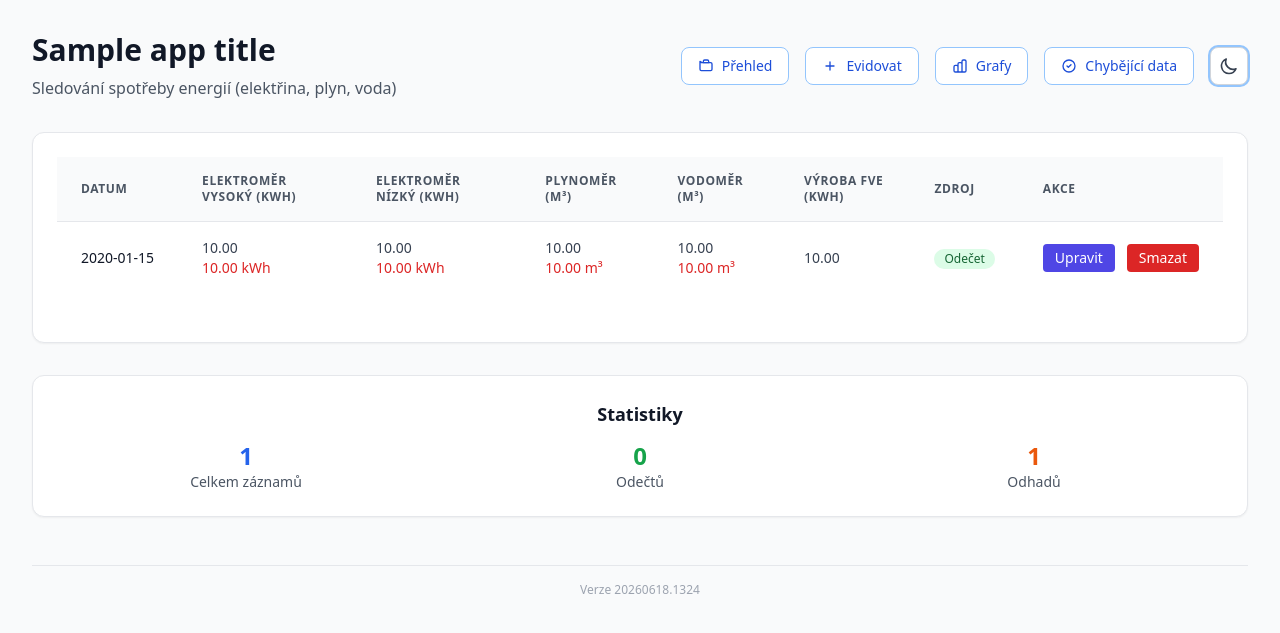
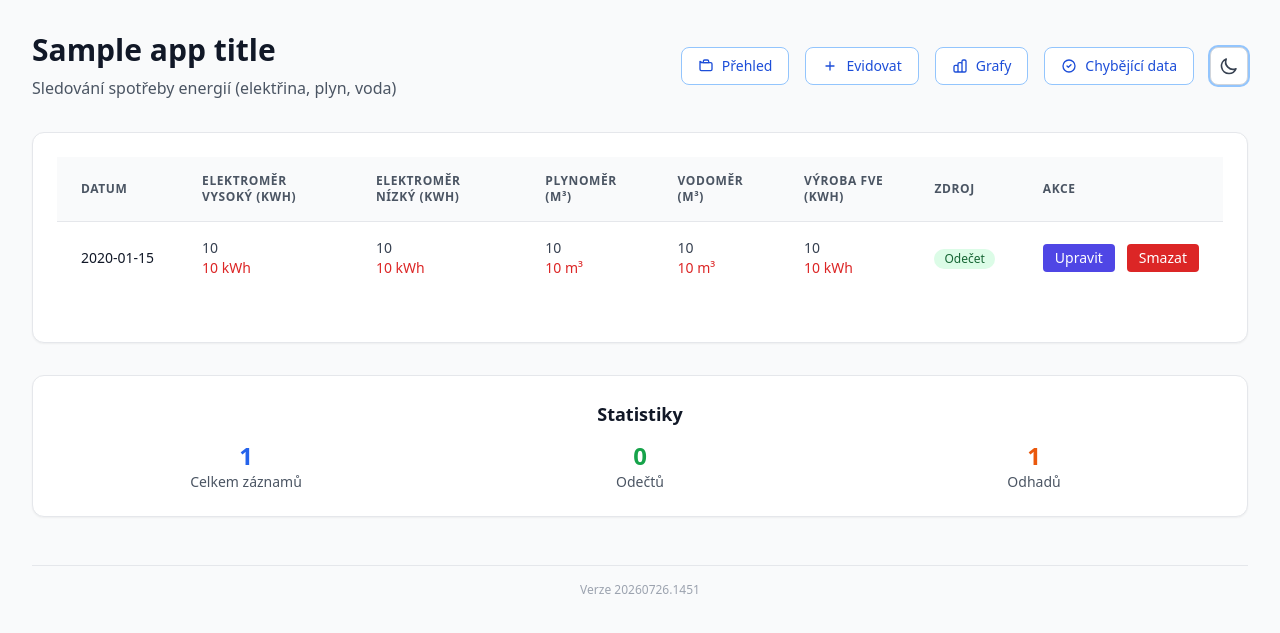
Before and after one commit to elvisek2020/web-evidence_spotreby_energii, a FastAPI app: template app/templates/index.html in a window 1280 px wide. Shown: the top 633 px of the page. Run offline with FastAPI, Linux system fonts and the light colour scheme; the template is opened without the code that fills it: most values are stand-ins (such as "Sample title", 1, 10 or a date in 2020); parts of the project's set-up code (start-up, migrations or seed data) failed here and were passed over; some libraries are stand-ins or nearby versions.

Commit message:
Přehled: diff FVE a celá čísla v tabulce.
Doplněn rozdíl výroby FVE oproti předchozímu záznamu a hodnoty v přehledu se zobrazují bez desetinných míst.

```diff
--- a/app/routers/spotreba.py
+++ b/app/routers/spotreba.py
@@ -48,7 +48,8 @@ async def get_spotreba_list(
             "diff_elektromer_vysoky": None,
             "diff_elektromer_nizky": None,
             "diff_plynomer": None,
-            "diff_vodomer": None
+            "diff_vodomer": None,
+            "diff_fve": None,
         }
 
         # Výpočet rozdílů s předchozím záznamem
@@ -58,6 +59,7 @@ async def get_spotreba_list(
             record_dict["diff_elektromer_nizky"] = record.elektromer_nizky - prev_record.elektromer_nizky
             record_dict["diff_plynomer"] = record.plynomer - prev_record.plynomer
             record_dict["diff_vodomer"] = record.vodomer - prev_record.vodomer
+            record_dict["diff_fve"] = (record.fve or 0) - (prev_record.fve or 0)
 
         result.append(SpotrebaWithDiff(**record_dict))
 
--- a/app/schemas.py
+++ b/app/schemas.py
@@ -57,6 +57,7 @@ class SpotrebaWithDiff(SpotrebaResponse):
     diff_elektromer_nizky: Optional[float] = None
     diff_plynomer: Optional[float] = None
     diff_vodomer: Optional[float] = None
+    diff_fve: Optional[float] = None
 
 class MissingDataSuggestion(BaseModel):
     """Schéma pro návrh chybějících dat"""
--- a/app/static/version.json
+++ b/app/static/version.json
@@ -1,3 +1,3 @@
 {
-  "version": "20260618.1324"
+  "version": "20260726.1451"
 }
--- a/app/templates/index.html
+++ b/app/templates/index.html
@@ -30,47 +30,52 @@
                         </td>
                         <td class="px-6 py-4 whitespace-nowrap text-sm text-gray-700 dark:text-gray-300">
                             <div class="flex flex-col">
-                                <span class="table-value dark:text-white">{{ "%.2f"|format(record.elektromer_vysoky) }}</span>
+                                <span class="table-value dark:text-white">{{ "%.0f"|format(record.elektromer_vysoky) }}</span>
                                 {% if record.diff_elektromer_vysoky is not none %}
                                     <span class="table-diff {% if record.diff_elektromer_vysoky >= 0 %}text-green-600 dark:text-green-400{% else %}text-red-600 dark:text-red-400{% endif %}">
-                                        {% if record.diff_elektromer_vysoky >= 0 %}+{% endif %}{{ "%.2f"|format(record.diff_elektromer_vysoky) }} kWh
+                                        {% if record.diff_elektromer_vysoky >= 0 %}+{% endif %}{{ "%.0f"|format(record.diff_elektromer_vysoky) }} kWh
                                     </span>
                                 {% endif %}
                             </div>
                         </td>
                         <td class="px-6 py-4 whitespace-nowrap text-sm text-gray-700 dark:text-gray-300">
                             <div class="flex flex-col">
-                                <span class="table-value dark:text-white">{{ "%.2f"|format(record.elektromer_nizky) }}</span>
+                                <span class="table-value dark:text-white">{{ "%.0f"|format(record.elektromer_nizky) }}</span>
                                 {% if record.diff_elektromer_nizky is not none %}
                                     <span class="table-diff {% if record.diff_elektromer_nizky >= 0 %}text-green-600 dark:text-green-400{% else %}text-red-600 dark:text-red-400{% endif %}">
-                                        {% if record.diff_elektromer_nizky >= 0 %}+{% endif %}{{ "%.2f"|format(record.diff_elektromer_nizky) }} kWh
+                                        {% if record.diff_elektromer_nizky >= 0 %}+{% endif %}{{ "%.0f"|format(record.diff_elektromer_nizky) }} kWh
                                     </span>
                                 {% endif %}
                             </div>
                         </td>
                         <td class="px-6 py-4 whitespace-nowrap text-sm text-gray-700 dark:text-gray-300">
                             <div class="flex flex-col">
-                                <span class="table-value dark:text-white">{{ "%.2f"|format(record.plynomer) }}</span>
+                                <span class="table-value dark:text-white">{{ "%.0f"|format(record.plynomer) }}</span>
                                 {% if record.diff_plynomer is not none %}
                                     <span class="table-diff {% if record.diff_plynomer >= 0 %}text-green-600 dark:text-green-400{% else %}text-red-600 dark:text-red-400{% endif %}">
-                                        {% if record.diff_plynomer >= 0 %}+{% endif %}{{ "%.2f"|format(record.diff_plynomer) }} m³
+                                        {% if record.diff_plynomer >= 0 %}+{% endif %}{{ "%.0f"|format(record.diff_plynomer) }} m³
                                     </span>
                                 {% endif %}
                             </div>
                         </td>
                         <td class="px-6 py-4 whitespace-nowrap text-sm text-gray-700 dark:text-gray-300">
                             <div class="flex flex-col">
-                                <span class="table-value dark:text-white">{{ "%.2f"|format(record.vodomer) }}</span>
+                                <span class="table-value dark:text-white">{{ "%.0f"|format(record.vodomer) }}</span>
                                 {% if record.diff_vodomer is not none %}
                                     <span class="table-diff {% if record.diff_vodomer >= 0 %}text-green-600 dark:text-green-400{% else %}text-red-600 dark:text-red-400{% endif %}">
-                                        {% if record.diff_vodomer >= 0 %}+{% endif %}{{ "%.2f"|format(record.diff_vodomer) }} m³
+                                        {% if record.diff_vodomer >= 0 %}+{% endif %}{{ "%.0f"|format(record.diff_vodomer) }} m³
                                     </span>
                                 {% endif %}
                             </div>
                         </td>
                         <td class="px-6 py-4 whitespace-nowrap text-sm text-gray-700 dark:text-gray-300">
                             <div class="flex flex-col">
-                                <span class="table-value dark:text-white">{{ "%.2f"|format(record.fve or 0) }}</span>
+                                <span class="table-value dark:text-white">{{ "%.0f"|format(record.fve or 0) }}</span>
+                                {% if record.diff_fve is not none %}
+                                    <span class="table-diff {% if record.diff_fve >= 0 %}text-green-600 dark:text-green-400{% else %}text-red-600 dark:text-red-400{% endif %}">
+                                        {% if record.diff_fve >= 0 %}+{% endif %}{{ "%.0f"|format(record.diff_fve) }} kWh
+                                    </span>
+                                {% endif %}
                             </div>
                         </td>
                         <td class="px-6 py-4 whitespace-nowrap text-sm text-gray-700 dark:text-gray-300">
@@ -234,13 +239,13 @@ function updateTable(data) {
     }
 
     const safeId = (v) => Number(v);
-    const safeFloat = (v) => Number(v).toFixed(2);
+    const safeInt = (v) => Math.round(Number(v)).toString();
     const diffSpan = (val, unit) => {
         if (val === null || val === undefined) return '';
         const n = Number(val);
         const cls = n >= 0 ? 'text-green-600 dark:text-green-400' : 'text-red-600 dark:text-red-400';
         const sign = n >= 0 ? '+' : '';
-        return `<span class="table-diff ${cls}">${sign}${n.toFixed(2)} ${escapeHtml(unit)}</span>`;
+        return `<span class="table-diff ${cls}">${sign}${Math.round(n)} ${escapeHtml(unit)}</span>`;
     };
 
     tbody.innerHTML = data.map(record => `
@@ -250,31 +255,32 @@ function updateTable(data) {
             </td>
             <td class="px-6 py-4 whitespace-nowrap text-sm text-gray-700 dark:text-gray-300">
                 <div class="flex flex-col">
-                    <span class="table-value dark:text-white">${safeFloat(record.elektromer_vysoky)}</span>
+                    <span class="table-value dark:text-white">${safeInt(record.elektromer_vysoky)}</span>
                     ${diffSpan(record.diff_elektromer_vysoky, 'kWh')}
                 </div>
             </td>
             <td class="px-6 py-4 whitespace-nowrap text-sm text-gray-700 dark:text-gray-300">
                 <div class="flex flex-col">
-                    <span class="table-value dark:text-white">${safeFloat(record.elektromer_nizky)}</span>
+                    <span class="table-value dark:text-white">${safeInt(record.elektromer_nizky)}</span>
                     ${diffSpan(record.diff_elektromer_nizky, 'kWh')}
                 </div>
             </td>
             <td class="px-6 py-4 whitespace-nowrap text-sm text-gray-700 dark:text-gray-300">
                 <div class="flex flex-col">
-                    <span class="table-value dark:text-white">${safeFloat(record.plynomer)}</span>
+                    <span class="table-value dark:text-white">${safeInt(record.plynomer)}</span>
                     ${diffSpan(record.diff_plynomer, 'm³')}
                 </div>
             </td>
             <td class="px-6 py-4 whitespace-nowrap text-sm text-gray-700 dark:text-gray-300">
                 <div class="flex flex-col">
-                    <span class="table-value dark:text-white">${safeFloat(record.vodomer)}</span>
+                    <span class="table-value dark:text-white">${safeInt(record.vodomer)}</span>
                     ${diffSpan(record.diff_vodomer, 'm³')}
                 </div>
             </td>
             <td class="px-6 py-4 whitespace-nowrap text-sm text-gray-700 dark:text-gray-300">
                 <div class="flex flex-col">
-                    <span class="table-value dark:text-white">${safeFloat(record.fve || 0)}</span>
+                    <span class="table-value dark:text-white">${safeInt(record.fve || 0)}</span>
+                    ${diffSpan(record.diff_fve, 'kWh')}
                 </div>
             </td>
             <td class="px-6 py-4 whitespace-nowrap text-sm text-gray-700 dark:text-gray-300">
```
